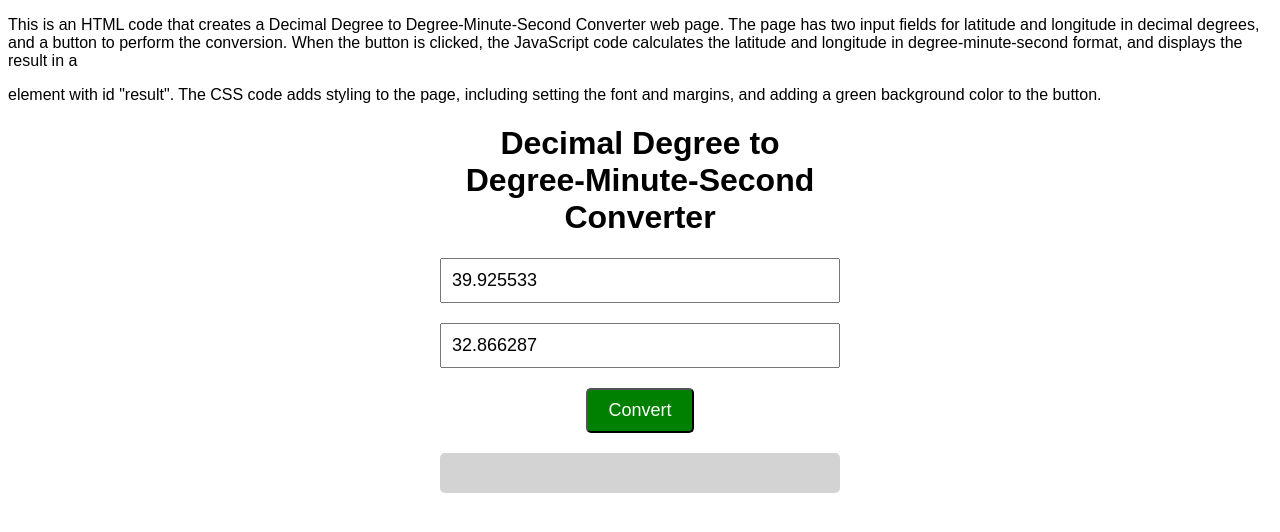
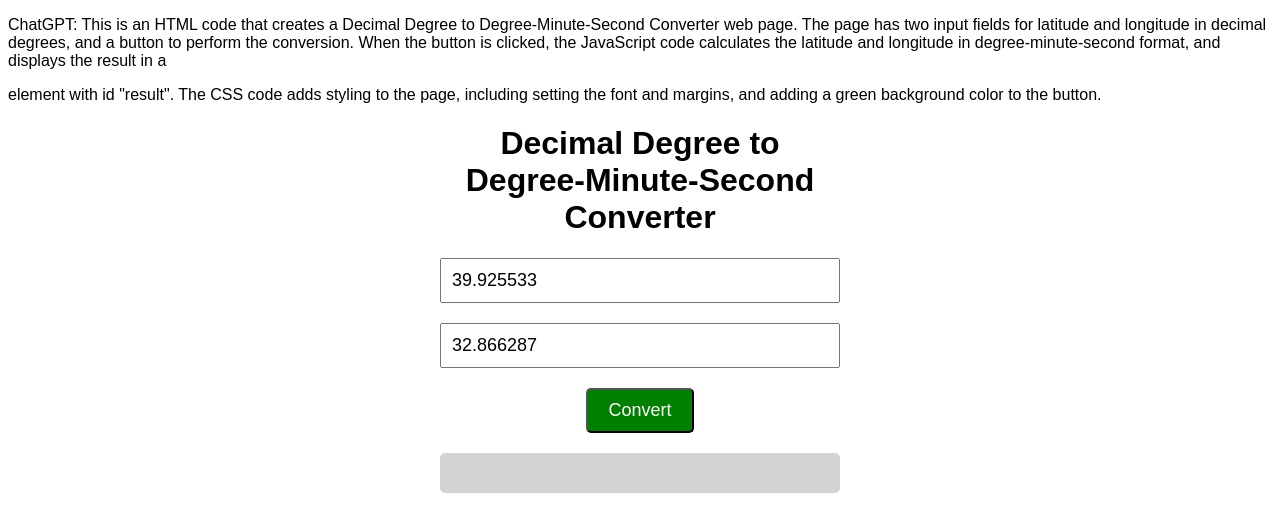
Before and after one commit to burcindag/d2dms.github.io, a plain HTML site: page index.html in a window 1280 px wide. Drawn offline with Linux system fonts and the light colour scheme.

Commit message:
Update index.html

```diff
--- a/index.html
+++ b/index.html
@@ -39,7 +39,7 @@
     </style>
   </head>
   <body>
-  <p> This is an HTML code that creates a Decimal Degree to Degree-Minute-Second Converter web page. The page has two input fields for latitude and longitude in decimal degrees, and a button to perform the conversion. When the button is clicked, the JavaScript code calculates the latitude and longitude in degree-minute-second format, and displays the result in a <div> element with id "result". The CSS code adds styling to the page, including setting the font and margins, and adding a green background color to the button.</p>
+  <p> ChatGPT: This is an HTML code that creates a Decimal Degree to Degree-Minute-Second Converter web page. The page has two input fields for latitude and longitude in decimal degrees, and a button to perform the conversion. When the button is clicked, the JavaScript code calculates the latitude and longitude in degree-minute-second format, and displays the result in a <div> element with id "result". The CSS code adds styling to the page, including setting the font and margins, and adding a green background color to the button.</p>
     <div class="container">
       <h1>Decimal Degree to Degree-Minute-Second Converter</h1>
       <input type="text" id="latitude" placeholder="Enter Latitude" value="39.925533">
```
